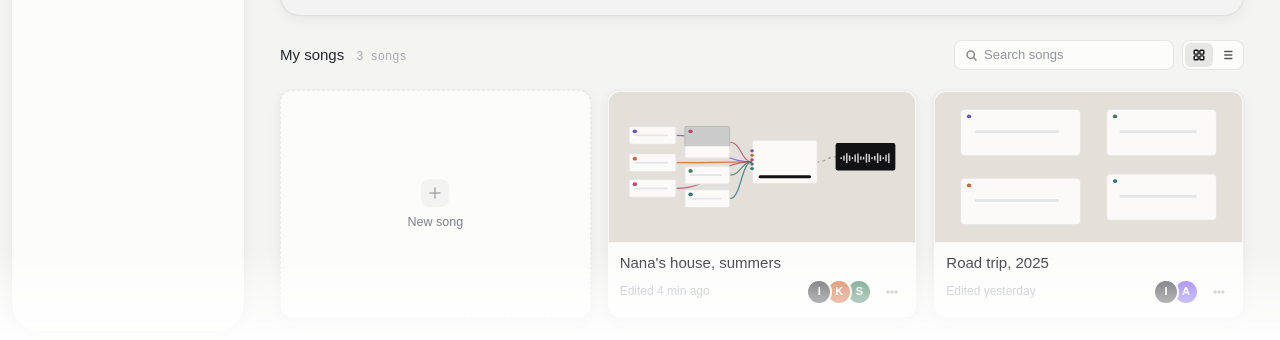
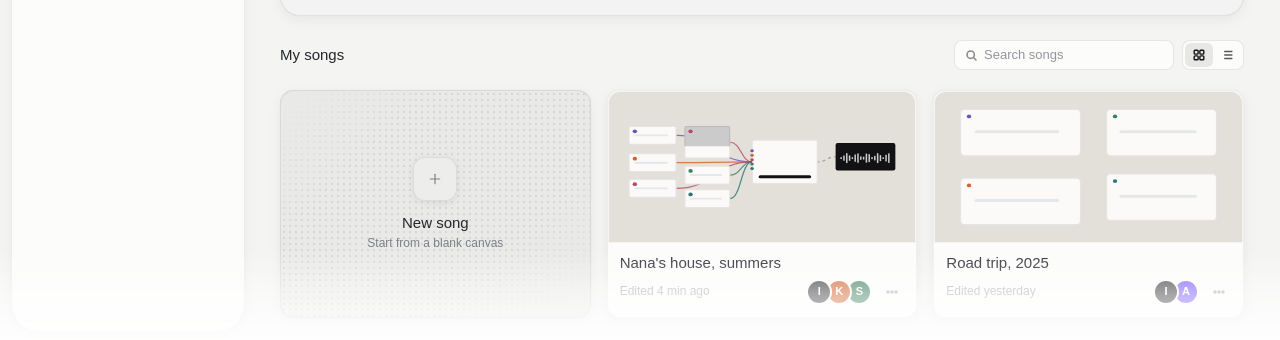
Before and after one commit to thashin04/humn, a React (Vite) app: page / in a window 1280 px wide. Shown: the part 457-797 px from the top of the page. Built offline with nearby package versions, Linux system fonts and the light colour scheme.

Commit message:
codex is my paintbrush ide is my canvas

```diff
--- a/src/components/SongCanvas.tsx
+++ b/src/components/SongCanvas.tsx
@@ -168,7 +168,13 @@ export function SongCanvas() {
   if (!song || song.trashed) return <Navigate to="/" replace />
 
   return (
-    <div className="flex h-dvh w-screen flex-col overflow-hidden bg-ground">
+    <motion.div
+      key={songId}
+      initial={still ? false : { opacity: 0, y: 5 }}
+      animate={{ opacity: 1, y: 0 }}
+      transition={still ? { duration: 0 } : { duration: 0.34, ease: [0.22, 1, 0.36, 1] }}
+      className="flex h-dvh w-screen flex-col overflow-hidden bg-ground"
+    >
       <div className="relative min-h-0 flex-1">
         <Canvas />
 
@@ -205,7 +211,7 @@ export function SongCanvas() {
         )}
       </AnimatePresence>
       {templatePicker.open && <TemplatePicker />}
-    </div>
+    </motion.div>
   )
 }
 
--- a/src/index.css
+++ b/src/index.css
@@ -286,6 +286,13 @@
   animation: button-shine 900ms cubic-bezier(.22, .61, .36, 1) both;
 }
 
+.new-song-pattern {
+  background-image: radial-gradient(circle, rgb(20 22 26 / .18) .7px, transparent .8px);
+  background-size: 6px 6px;
+  mask-image: linear-gradient(135deg, transparent 4%, rgb(0 0 0 / .9) 28%, rgb(0 0 0 / .9) 72%, transparent 96%);
+  mix-blend-mode: multiply;
+}
+
 @keyframes title-pill-expand {
   from { opacity: .82; transform: scaleX(.9); transform-origin: left center; }
   to { opacity: 1; transform: scaleX(1); transform-origin: left center; }
--- a/src/pages/workspace/Controls.tsx
+++ b/src/pages/workspace/Controls.tsx
@@ -37,7 +37,7 @@ export function LayoutToggle() {
           aria-label={`${label} view`}
           aria-pressed={layout === id}
           className={cn(
-            'flex h-6 w-7 items-center justify-center rounded-[6px]',
+            'flex h-6 w-7 items-center justify-center rounded-[6px] transition-[background-color,color,box-shadow,transform] duration-400 ease-out',
             layout === id ? 'bg-nav-active text-nav-ink' : 'text-nav-ink-2',
           )}
         >
--- a/src/pages/workspace/Sidebar.tsx
+++ b/src/pages/workspace/Sidebar.tsx
@@ -180,7 +180,7 @@ function NavItem({
       <div
         {...dropProps}
         className={cn(
-          'group relative flex shrink-0 items-center rounded-full',
+          'group relative flex shrink-0 items-center rounded-full transition-[background-color,color,box-shadow,transform] duration-500 ease-out hover:translate-x-0.5',
           collapsed ? 'size-[38px] justify-center' : 'h-8 w-full',
           active ? 'bg-nav-active text-nav-ink' : 'text-nav-ink-2 hover:bg-well',
           over && 'ring-[1.5px] ring-select',
--- a/src/pages/workspace/SongCard.tsx
+++ b/src/pages/workspace/SongCard.tsx
@@ -1,7 +1,6 @@
 import { useState } from 'react'
 import { useNavigate } from 'react-router'
-import { Copy, ExternalLink, FolderInput, Share2, Trash2 } from 'lucide-react'
-import add from '@/assets/figma/ws-add.svg'
+import { Copy, ExternalLink, FolderInput, Plus, Share2, Trash2 } from 'lucide-react'
 import dots from '@/assets/figma/ws-dots.svg'
 import { Faces } from '@/components/Avatar'
 import {
@@ -193,13 +192,21 @@ export function SongMenu({ song }: { song: Song }) {
 export function NewSongCard({ onClick }: { onClick: () => void }) {
   return (
     <button
+      type="button"
       onClick={onClick}
-      className="flex min-h-[221px] w-full flex-col items-center justify-center gap-2 rounded-[12px] border border-dashed border-rule-strong bg-card shadow-lift hover:bg-well/60"
+      aria-label="Create a new song from a blank canvas"
+      className="shine-button group relative flex min-h-[221px] w-full overflow-hidden rounded-[14px] border border-rule-strong bg-level text-center shadow-lift transition-[border-color,box-shadow,transform] duration-300 ease-out hover:-translate-y-0.5 hover:border-ink-3 hover:shadow-[0_12px_30px_rgb(20_22_26/0.11)]"
     >
-      <span className="flex size-7 items-center justify-center rounded-[8px] bg-well">
-        <img src={add} alt="" />
+      <span aria-hidden className="new-song-pattern pointer-events-none absolute inset-0 opacity-55 transition-opacity duration-500 group-hover:opacity-80" />
+      <span className="relative flex h-full w-full flex-col items-center justify-center gap-3 p-4">
+        <span className="flex size-11 items-center justify-center rounded-[12px] border border-rule-strong bg-button text-ink-2 shadow-[0_2px_8px_rgb(20_22_26/0.06)] transition-[background-color,color,box-shadow,transform] duration-400 ease-out group-hover:scale-105 group-hover:rotate-90 group-hover:bg-card group-hover:text-ink-1 group-hover:shadow-[0_4px_12px_rgb(20_22_26/0.10)]">
+          <Plus className="size-4" strokeWidth={1.75} />
+        </span>
+        <span className="flex min-w-0 flex-col gap-1">
+          <span className="type-title text-ink">New song</span>
+          <span className="type-small text-ink-2">Start from a blank canvas</span>
+        </span>
       </span>
-      <span className="type-caption text-ink-2">New song</span>
     </button>
   )
 }
--- a/src/pages/workspace/Workspace.tsx
+++ b/src/pages/workspace/Workspace.tsx
@@ -1,4 +1,5 @@
 import { Plus } from 'lucide-react'
+import { AnimatePresence, MotionConfig, motion } from 'motion/react'
 import { useState, type ReactNode } from 'react'
 import { useNavigate } from 'react-router'
 import { templates, type TemplateId } from '@/data/templates'
@@ -51,11 +52,6 @@ export function Workspace() {
         <div className="flex items-center justify-between gap-4 pt-1">
           <div className="flex items-baseline gap-3">
             <h2 className="type-title text-ink">{viewTitle(view, folders)}</h2>
-            {view.kind !== 'starters' && view.kind !== 'saved' && (
-              <span className="font-mono text-[12px] leading-none text-ink-3">
-                {all.length} {all.length === 1 ? 'song' : 'songs'}
-              </span>
-            )}
           </div>
           {view.kind !== 'starters' && view.kind !== 'saved' && (
             <div className="flex items-center gap-2">
@@ -73,24 +69,54 @@ export function Workspace() {
           </div>
         ) : view.kind === 'saved' ? (
           <Empty>Sounds you save from your takes will live here.</Empty>
-        ) : layout === 'grid' ? (
-          <div className={cn('grid content-start gap-4', sidebarCollapsed ? 'grid-cols-4' : 'grid-cols-3')}>
+        ) : (
+          <MotionConfig reducedMotion="user">
+            <AnimatePresence mode="wait" initial={false}>
+              {layout === 'grid' ? (
+                <motion.div
+                  key="grid"
+                  initial={{ opacity: 0, y: 8 }}
+                  animate={{ opacity: 1, y: 0 }}
+                  exit={{ opacity: 0, y: -6 }}
+                  transition={{ duration: 0.42, ease: [0.22, 1, 0.36, 1] }}
+                  className={cn('grid content-start gap-4', sidebarCollapsed ? 'grid-cols-4' : 'grid-cols-3')}
+                >
                   {canCreate && !query && <NewSongCard onClick={newSong} />}
                   {shown.map((song) => (
                     <SongCard key={song.id} song={song} />
                   ))}
-          </div>
+                </motion.div>
               ) : (
-          <div className="flex flex-col rounded-[12px] border border-rule bg-card shadow-lift">
+                <motion.div
+                  key="list"
+                  initial={{ opacity: 0, y: 8 }}
+                  animate={{ opacity: 1, y: 0 }}
+                  exit={{ opacity: 0, y: -6 }}
+                  transition={{ duration: 0.52, ease: [0.22, 1, 0.36, 1] }}
+                  className="flex flex-col overflow-hidden rounded-[14px] border border-rule bg-card shadow-lift"
+                >
                   {shown.map((song) => (
                     <SongRow key={song.id} song={song} />
                   ))}
                   {canCreate && !query && (
-              <button onClick={newSong} className="type-caption flex h-12 items-center gap-2 px-3 text-ink-2 hover:bg-well/60">
-                <Plus className="size-3.5" strokeWidth={1.75} /> New song
+                    <button
+                      type="button"
+                      onClick={newSong}
+                      className="group type-caption flex h-14 items-center gap-3 border-t border-rule px-4 text-left text-ink-2 transition-[background-color,color] duration-400 hover:bg-well/60 hover:text-ink-1"
+                    >
+                      <span className="flex size-7 items-center justify-center rounded-[8px] bg-well text-ink-2 transition-colors duration-400 group-hover:bg-ink group-hover:text-on-ink">
+                        <Plus className="size-3.5" strokeWidth={1.75} />
+                      </span>
+                      <span className="flex flex-col">
+                        <span className="type-caption text-ink-1">New song</span>
+                        <span className="type-small text-ink-3">Start from a blank canvas</span>
+                      </span>
                     </button>
                   )}
-          </div>
+                </motion.div>
+              )}
+            </AnimatePresence>
+          </MotionConfig>
         )}
 
         {query && shown.length === 0 && <Empty>No songs match “{query}”.</Empty>}
```
Lines whose indentation alone changed are shown as unchanged.
